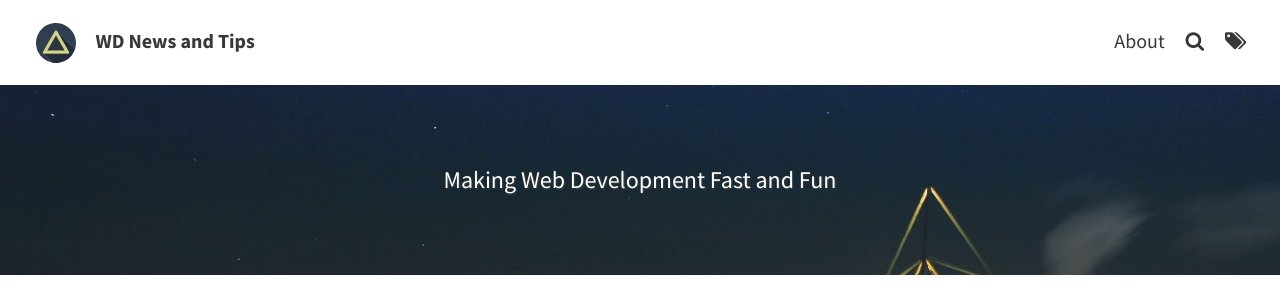
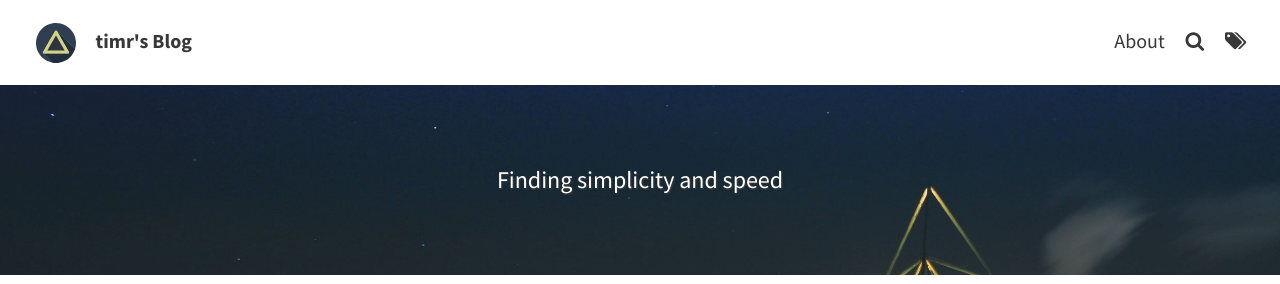
Before and after one commit to celtic426/blog, a Jekyll site: the page built from index.html, in a window 1280 px wide. Shown: the top 284 px of the page. Built offline with Jekyll 4.4.1, drawn with Linux system fonts in a browser that asks for light colours; the list of posts is cut into pages by our own code; comment, search, counter and statistics services are not loaded.

Commit message:
Change config blog title

```diff
--- a/_config.yml
+++ b/_config.yml
@@ -1,20 +1,20 @@
 # SITE CONFIGURATION
 baseurl: '/blog'
 url: 'https://timr.dev'
-title: WD News and Tips # site's title
-description: 'A collection of excellent tips' # used by search engines
+title: timr's Blog # site's title
+description: 'Web Development' # used by search engines
 
 # THEME-SPECIFIC CONFIGURATION
 theme_settings:
   # Meta
-  title: WD News and Tips # blog's title
+  title: timr's Blog # blog's title
   avatar: assets/img/triangle.svg
   favicon: assets/favicon.ico
   gravatar: # Email MD5 hash
 
   # Header and footer text
   header_text: > #two or three lines to describe your site
-    <p>Making Web Development Fast and Fun</p>
+    <p>Finding simplicity and speed</p>
   header_text_feature_image: assets/img/pexels/triangular.jpeg
   footer_text: >
     Powered by <a href="https://jekyllrb.com/">Jekyll</a> with <a href="https://github.com/sylhare/Type-on-Strap">Type on Strap</a> <br>
```
